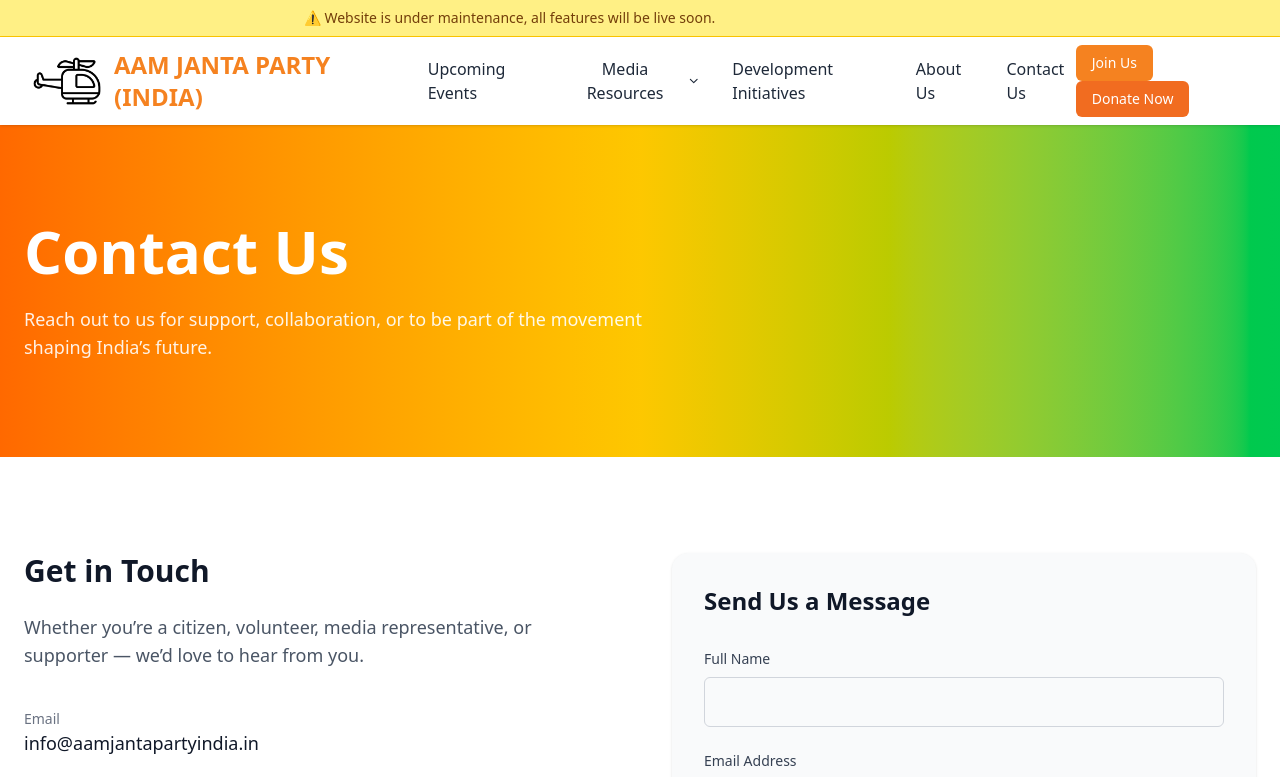
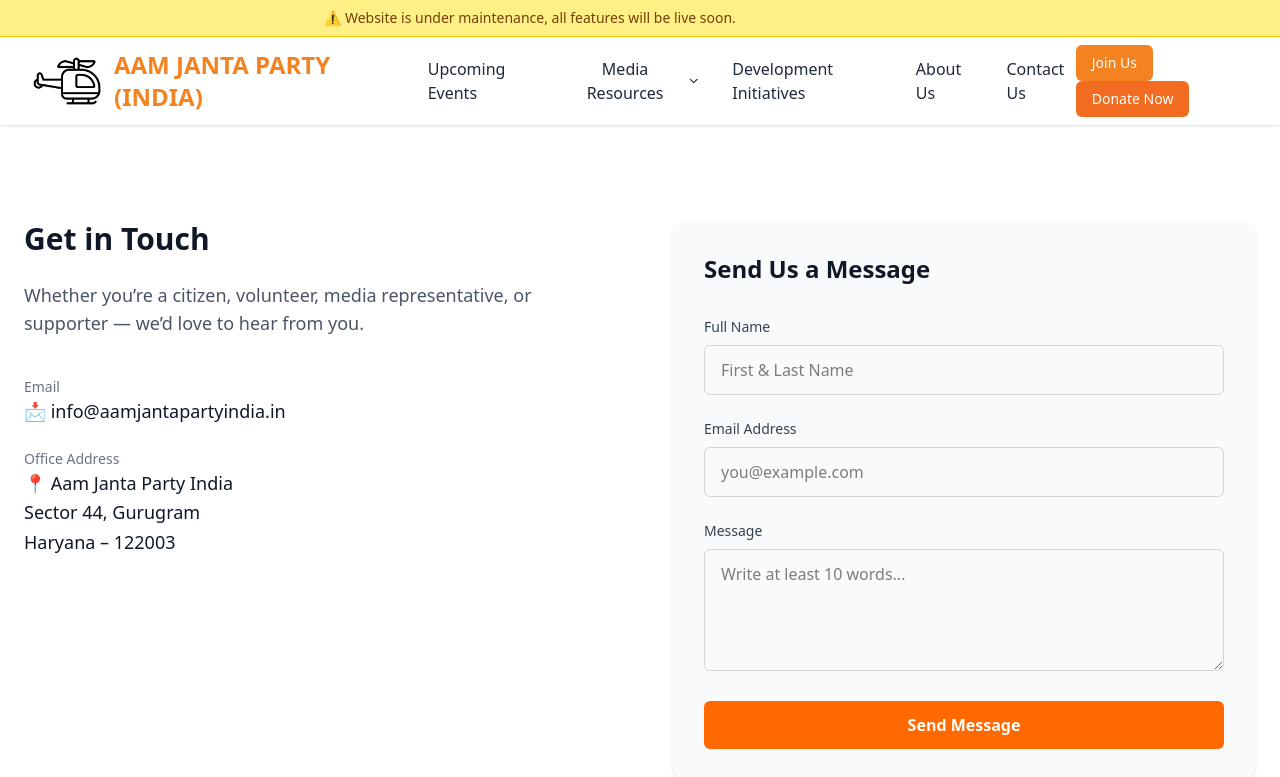
Before and after one commit to saniyafarzindeveloper/ajp, a Next.js app: page /contact-us in a window 1280 px wide. Shown: the top 777 px of the page. Built offline with nearby package versions, Linux system fonts and the light colour scheme.

Commit message:
added field validation - contact us page

```diff
--- a/app/contact-us/page.tsx
+++ b/app/contact-us/page.tsx
@@ -14,16 +14,45 @@
   const [error, setError] = useState("");
 
   function handleChange(
-    e: React.ChangeEvent<HTMLInputElement | HTMLTextAreaElement>
+    e: React.ChangeEvent<HTMLInputElement | HTMLTextAreaElement>,
   ) {
     setForm({ ...form, [e.target.name]: e.target.value });
   }
 
+  function validateForm() {
+    // Name: first + last name
+    const nameParts = form.name.trim().split(/\s+/);
+    if (nameParts.length < 2) {
+      return "Please enter your full name (first and last name).";
+    }
+
+    // Email validation
+    const emailRegex = /^[^\s@]+@[^\s@]+\.[^\s@]+$/;
+    if (!emailRegex.test(form.email)) {
+      return "Please enter a valid email address.";
+    }
+
+    // Message: at least 10 words
+    const wordCount = form.message.trim().split(/\s+/).length;
+    if (wordCount < 10) {
+      return "Message should be at least 10 words long.";
+    }
+
+    return null;
+  }
+
   async function handleSubmit(e: React.FormEvent) {
     e.preventDefault();
-    setLoading(true);
     setError("");
     setSuccess("");
+
+    const validationError = validateForm();
+    if (validationError) {
+      setError(validationError);
+      return;
+    }
+
+    setLoading(true);
 
     try {
       const res = await fetch("/api/contact-us", {
@@ -41,7 +70,7 @@
       setSuccess("Message sent successfully. We’ll get back to you soon.");
       setForm({ name: "", email: "", message: "" });
     } catch (err: any) {
-      setError(err.message || "Failed to send message");
+      setError(err.message || "Failed to send message. Please try again.");
     } finally {
       setLoading(false);
     }
@@ -49,50 +78,42 @@
 
   return (
     <main className="bg-white">
-      {/* HERO */}
-      <section className="relative">
-        <div className="absolute inset-0 bg-linear-to-r from-orange-500 via-yellow-400 to-green-500" />
-        <div className="relative max-w-7xl mx-auto px-6 py-24 text-white">
-          <h1 className="text-5xl md:text-6xl font-extrabold">Contact Us</h1>
-          <p className="mt-6 max-w-2xl text-lg text-white/90">
-            Reach out to us for support, collaboration, or to be part of the
-            movement shaping India’s future.
-          </p>
-        </div>
-      </section>
 
       {/* CONTACT SECTION */}
       <section className="max-w-7xl mx-auto px-6 py-24">
         <div className="grid lg:grid-cols-2 gap-16">
-          {/* LEFT */}
+          {/* LEFT */}{" "}
           <div>
-            <h2 className="text-3xl font-bold text-gray-900">Get in Touch</h2>
+            {" "}
+            <h2 className="text-3xl font-bold text-gray-900">
+              Get in Touch
+            </h2>{" "}
             <p className="mt-6 text-lg text-gray-600 max-w-xl">
+              {" "}
               Whether you’re a citizen, volunteer, media representative, or
-              supporter — we’d love to hear from you.
-            </p>
-
+              supporter — we’d love to hear from you.{" "}
+            </p>{" "}
             <div className="mt-10 space-y-6">
+              {" "}
               <div>
-                <p className="text-sm text-gray-500">Email</p>
+                {" "}
+                <p className="text-sm text-gray-500">Email</p>{" "}
                 <p className="text-lg text-gray-900">
-                  info@aamjantapartyindia.in
-                </p>
-              </div>
-
+                  {" "}
+                  📩 info@aamjantapartyindia.in{" "}
+                </p>{" "}
+              </div>{" "}
               <div>
-                <p className="text-sm text-gray-500">Office Address</p>
+                {" "}
+                <p className="text-sm text-gray-500">Office Address</p>{" "}
                 <p className="text-lg text-gray-900 leading-relaxed">
-                  Aam Janta Party India
-                  <br />
-                  Sector 44, Gurugram
-                  <br />
-                  Haryana – 122003
-                </p>
-              </div>
-            </div>
+                  {" "}
+                  📍 Aam Janta Party India <br /> Sector 44, Gurugram <br />{" "}
+                  Haryana – 122003{" "}
+                </p>{" "}
+              </div>{" "}
+            </div>{" "}
           </div>
-
           {/* RIGHT – FORM */}
           <div className="bg-gray-50 rounded-2xl p-8 shadow-sm">
             <h3 className="text-2xl font-semibold text-gray-900">
@@ -109,6 +130,7 @@
                   value={form.name}
                   onChange={handleChange}
                   required
+                  placeholder="First & Last Name"
                   className="mt-2 w-full rounded-md border border-gray-300 px-4 py-3 focus:border-orange-500 focus:outline-none"
                 />
               </div>
@@ -123,6 +145,7 @@
                   value={form.email}
                   onChange={handleChange}
                   required
+                  placeholder="you@example.com"
                   className="mt-2 w-full rounded-md border border-gray-300 px-4 py-3 focus:border-orange-500 focus:outline-none"
                 />
               </div>
@@ -137,6 +160,7 @@
                   value={form.message}
                   onChange={handleChange}
                   required
+                  placeholder="Write at least 10 words..."
                   className="mt-2 w-full rounded-md border border-gray-300 px-4 py-3 focus:border-orange-500 focus:outline-none"
                 />
               </div>
@@ -152,7 +176,7 @@
               <button
                 type="submit"
                 disabled={loading}
-                className="w-full rounded-md bg-orange-500 px-6 py-3 text-white font-semibold hover:bg-orange-600 transition disabled:opacity-60"
+                className="w-full rounded-md bg-orange-500 px-6 py-3 text-white font-semibold hover:bg-orange-600 transition disabled:opacity-60 cursor-pointer"
               >
                 {loading ? "Sending..." : "Send Message"}
               </button>
```
